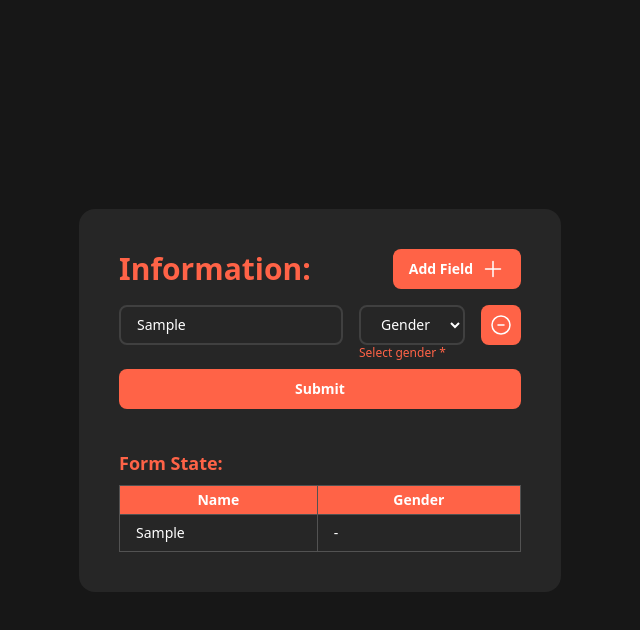
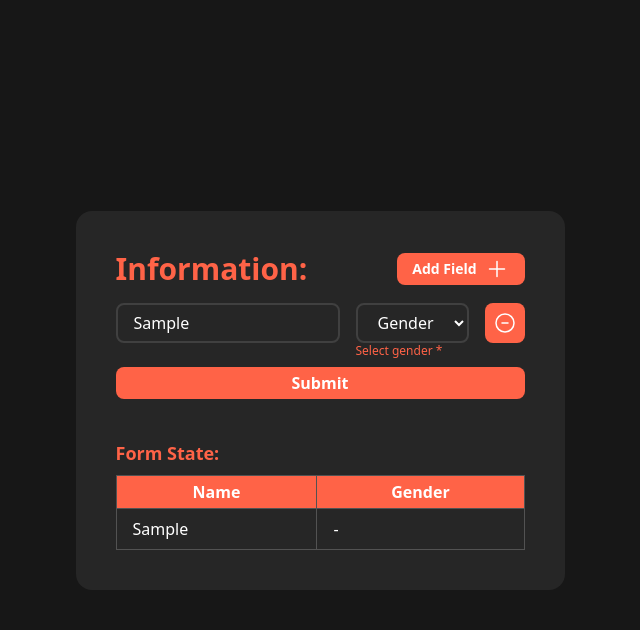
Before and after one commit to atiqueshahriarr/form-task, a React (Vite) app: page / in a window 1280 px wide. Both pictures are taken after typing "Sample" into the empty fields and a click on the input "Submit". Shown: the top 630 px of the page, without its empty margins (320-960 px from the left). Built offline with nearby package versions, Linux system fonts and the light colour scheme.

Commit message:
Changes some font size and set color primarily

```diff
--- a/src/App.jsx
+++ b/src/App.jsx
@@ -46,9 +46,9 @@ function App() {
     <div className="bg-neutral-900 min-h-screen w-full flex items-center justify-center py-10">
       <div className="text-white bg-neutral-800 px-2 py-4 md:p-10 rounded-2xl">
         <div className="flex justify-between items-center mb-4 gap-6 font-semibold">
-          <p className="text-xl md:text-3xl text-[#ff6347]">Information:</p>
+          <p className="text-xl md:text-3xl text-tomato">Information:</p>
           <button
-            className="bg-[#ff6347] text-sm h-8 md:h-10 w-26 md:w-32 flex items-center justify-center md:gap-2  rounded-lg hover:bg-neutral-800 hover:text-[#ff6347] hover:border-2 hover:border-[#ff6347] cursor-pointer transition-all duration-300"
+            className="bg-tomato text-sm h-8  w-26 md:w-32 flex items-center justify-center md:gap-2  rounded-lg hover:bg-neutral-800 hover:text-tomato hover:border-2 hover:border-tomato cursor-pointer transition-all duration-300"
             onClick={handleAddField}>
             Add Field
             <svg
@@ -70,7 +70,7 @@ function App() {
         <form
           action=""
           onSubmit={handleSubmit}
-          className="space-y-2 text-sm md:text-md">
+          className="space-y-2 text-sm md:text-base">
           {fields.map((field) => (
             <div
               className="flex gap-1 md:gap-4"
@@ -84,7 +84,7 @@ function App() {
                   value={field.name}
                   onChange={(e) => handleNameChange(field.id, e)}
                 />
-                {field.nameError ? <div className="text-xs text-[#ff6347]">Please enter your name *</div> : <></>}
+                {field.nameError ? <div className="text-xs text-tomato">Please enter your name *</div> : <></>}
               </div>
               <div>
                 <select
@@ -96,24 +96,24 @@ function App() {
                   <option
                     disabled
                     value=""
-                    className="bg-neutral-900 hover:bg-[#ff6347]">
+                    className="bg-neutral-900 hover:bg-tomato">
                     Gender
                   </option>
                   <option
-                    className="bg-neutral-900 hover:bg-[#ff6347]"
+                    className="bg-neutral-900 hover:bg-tomato"
                     value="Male">
                     Male
                   </option>
                   <option
-                    className="bg-neutral-900 hover:bg-[#ff6347]"
+                    className="bg-neutral-900 hover:bg-tomato"
                     value="Female">
                     Female
                   </option>
                 </select>
-                {field.genderError ? <div className="text-xs text-[#ff6347]">Select gender *</div> : <></>}
+                {field.genderError ? <div className="text-xs text-tomato">Select gender *</div> : <></>}
               </div>
               <a
-                className="md:bg-[#ff6347] text-3xl p-2 h-8 md:h-10 w-8 md:w-10 flex items-center justify-center  rounded-lg hover:bg-neutral-800 hover:text-[#ff6347] md:hover:border-2 hover:border-[#ff6347] cursor-pointer transition-all duration-300"
+                className="md:bg-tomato text-3xl p-2 h-8 md:h-10 w-8 md:w-10 flex items-center justify-center  rounded-lg hover:bg-neutral-800 hover:text-tomato md:hover:border-2 hover:border-tomato cursor-pointer transition-all duration-300"
                 onClick={(e) => handleRemove(e, field.id)}>
                 <svg
                   xmlns="http://www.w3.org/2000/svg"
@@ -135,7 +135,7 @@ function App() {
           <input
             type="submit"
             value="Submit"
-            className="bg-[#ff6347] font-bold h-8 md:h-10 w-full flex items-center justify-center  rounded-lg  hover:bg-[#ff4747] cursor-pointer transition-all duration-300"
+            className="bg-tomato font-bold h-8 w-full flex items-center justify-center  rounded-lg  hover:bg-[#ff4747] cursor-pointer transition-all duration-300"
           />
         </form>
 
--- a/src/Component/Table.jsx
+++ b/src/Component/Table.jsx
@@ -6,10 +6,10 @@ const Table = ({showValue, fields}) => {
       {showValue ? (
         fields.length ? (
           <>
-            <h3 className="mt-10 text-lg font-semibold text-[#ff6347]">Form State:</h3>
-            <table className="w-full border border-neutral-600 mt-2 text-sm md:text-md">
+            <h3 className="mt-10 text-lg font-semibold text-tomato">Form State:</h3>
+            <table className="w-full border border-neutral-600 mt-2 text-sm md:text-base">
               <thead>
-                <tr className="bg-[#ff6347] ">
+                <tr className="bg-tomato ">
                   <th className="border border-neutral-600 px-4 py-1">Name</th>
                   <th className="border border-neutral-600 px-4 py-1">Gender</th>
                 </tr>
--- a/src/index.css
+++ b/src/index.css
@@ -1 +1,5 @@
 @import "tailwindcss";
+
+@theme {
+        --color-tomato: #ff6347;
+}
```
